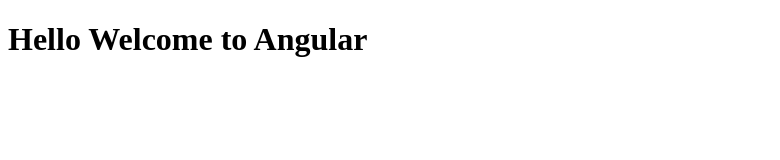
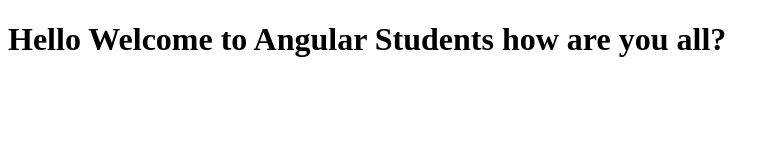
Before and after one commit to dvreddy007/coursera-test, a plain HTML site: page index.html in a window 1280 px wide. Shown: the whole page, without its empty margins (0-780 px from the left). Drawn offline with Linux system fonts and the light colour scheme.

Commit message:
first example file.

```diff
--- a/index.html
+++ b/index.html
@@ -4,6 +4,6 @@
   <title>Coursera samples for angular</title>
 </head>
 <body>
-  <h1>Hello Welcome to Angular</h1>
+  <h1>Hello Welcome to Angular Students how are you all?</h1>
 </body>
 </html>
```
